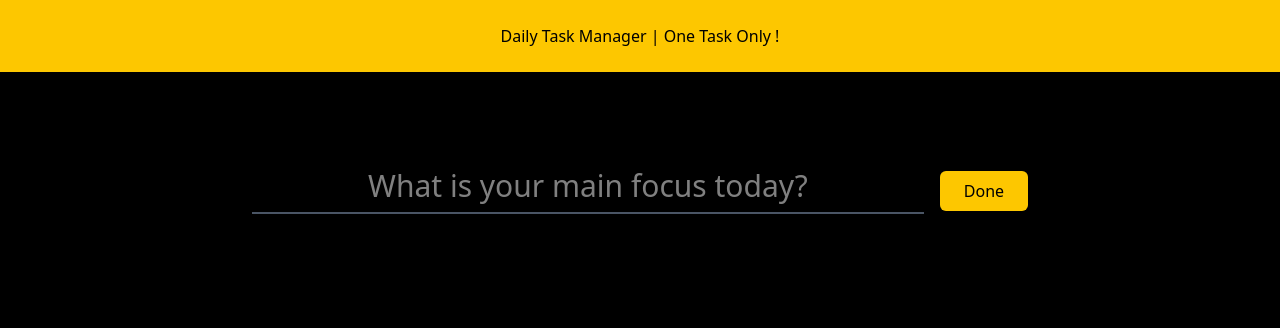
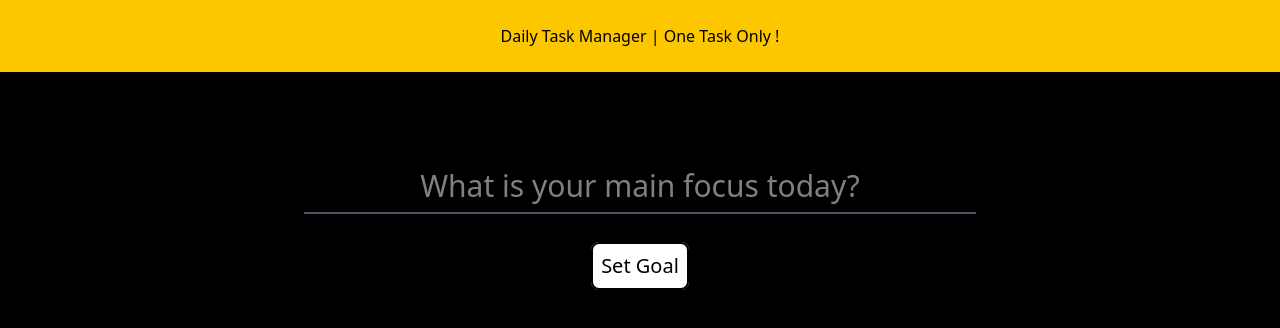
Before and after one commit to rishabh4701/Daily-Task-App, a React (Vite) app: page / in a window 1280 px wide. Shown: the top 328 px of the page. Built offline with nearby package versions, Linux system fonts and the light colour scheme.

Commit message:
Updated FocusInput.jsx

```diff
--- a/src/Components/FocusInput.jsx
+++ b/src/Components/FocusInput.jsx
@@ -5,18 +5,18 @@ function FocusInput() {
     const [task, setTask] = useState("")
 
     const handleSubmit = () => {
-    if(!task.trim()) return;
+        if (!task.trim()) return;
         console.log(task);
         setTask("")
     }
 
     const handleKeyDown = (e) => {
-    if(e.key === 'Enter') handleSubmit();
+        if (e.key === 'Enter') handleSubmit();
     }
 
-    return(
+    return (
         <>
-        <div className="flex items-center gap-4 justify-center mt-24">
+            <div className="flex flex-col items-center gap-7 justify-center mt-24">
                 <input
                     type="text"
                     value={task}
@@ -25,10 +25,14 @@ const handleKeyDown = (e) => {
                     placeholder="What is your main focus today?"
                     className="bg-transparent outline-none text-3xl text-white text-center border-b-2 border-gray-600 w-full max-w-2xl pb-2 focus:border-yellow-400 transition-colors duration-300"
                 />
-            <button
-                onClick={handleSubmit}
-                className="bg-yellow-400 text-black px-6 py-2 rounded-md hover:bg-yellow-500 active:scale-95 transition-colors duration-200"
-            >Done</button>
+                <button className="relative block group " onClick={handleSubmit}>
+                    <span className="absolute inset-0 bg-yellow-400 rounded-lg"></span>
+                    <div className="transition bg-white relative border-2 rounded-lg group-hover:-translate-x-2 group-hover:-translate-y-2">
+                        <div className="p-2 ">
+                            <p className="text-xl font-outerSans font-medium">Set Goal</p>
+                        </div>
+                    </div>
+                </button>
             </div>
         </>
     )
```
Lines whose indentation alone changed are shown as unchanged.
